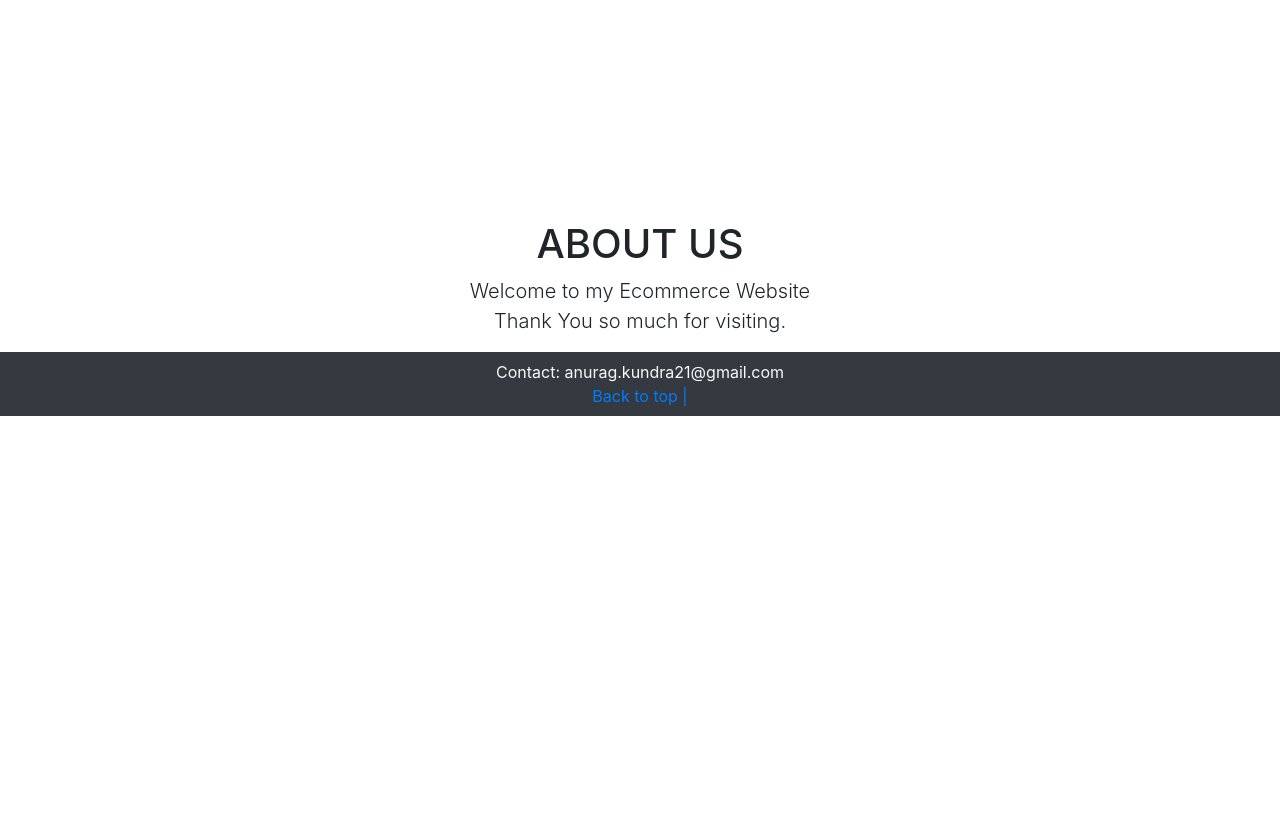
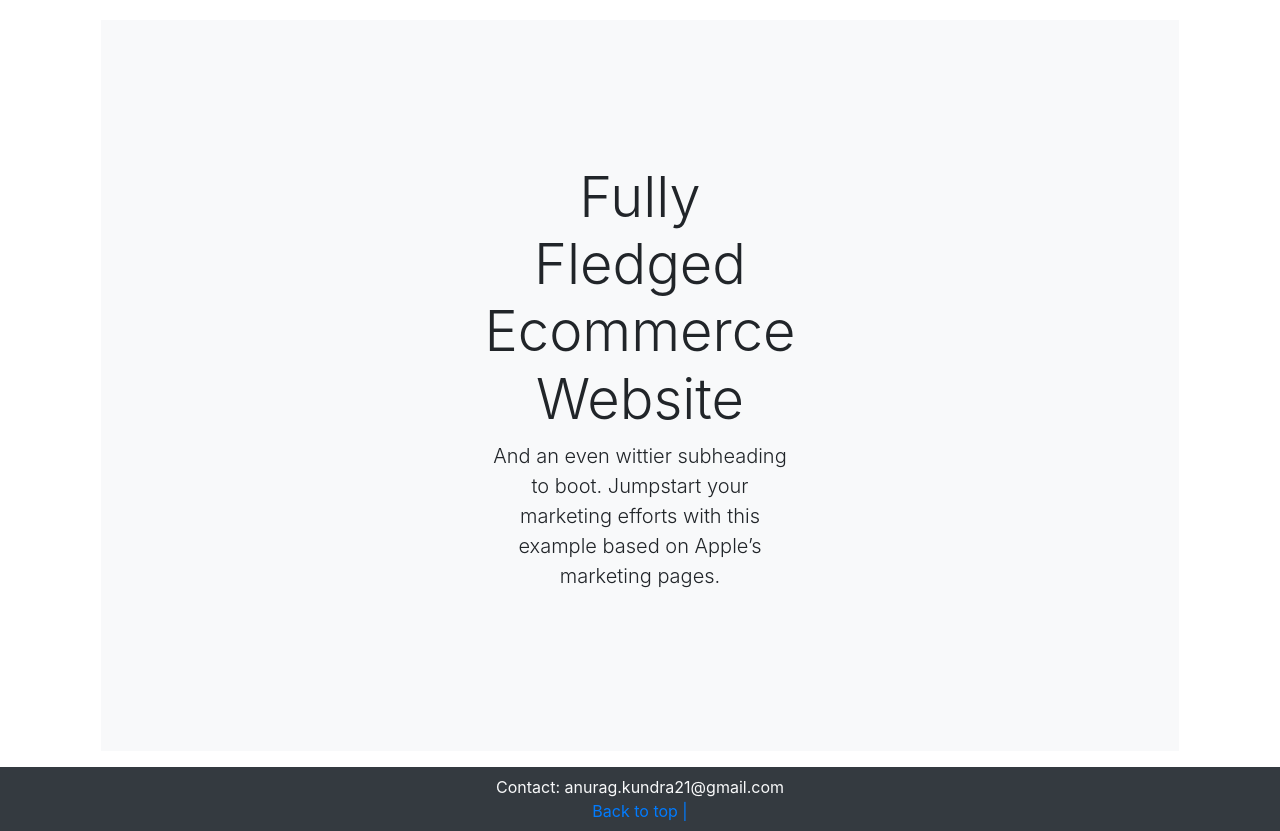
Before and after one commit to anuragkundra21/Django-Eccomerce, a Django app: page /store/about/ in a window 1280 px wide. Shown: the part 56-887 px from the top of the page. Before the commit the page ends 472 px from the top, so only its background shows below. Run offline with Django 3.2, Linux system fonts and the light colour scheme; some libraries are stand-ins or nearby versions.

Commit message:
ninth commit

```diff
--- a/templates/store/about.html
+++ b/templates/store/about.html
@@ -3,13 +3,17 @@
 {% block body %}
 <main role="main" class="container">
 
-  <div class="starter-template">
-    <h1>ABOUT US</h1>
-    <p class="lead">Welcome to my Ecommerce Website<br> Thank You so much for visiting.</p>
-  </div>
+  <div class="position-relative overflow-hidden p-3 p-md-5 m-md-3 text-center bg-light">
+      <div class="col-md-5 p-lg-5 mx-auto my-5">
+        <h1 class="display-4 fw-normal">Fully Fledged Ecommerce Website</h1>
+        <p class="lead fw-normal">And an even wittier subheading to boot. Jumpstart your marketing efforts with this example based on Apple’s marketing pages.</p>
+      </div>
+      <div class="product-device shadow-sm d-none d-md-block"></div>
+      <div class="product-device product-device-2 shadow-sm d-none d-md-block"></div>
+    </div>
 <style media="screen">
   .container{
-    margin-top: 220px;
+    margin-top: 20px;
     text-align: center;
   }
 </style>
```
Also changed, not shown: templates/store/home.html (+8 -5 lines), db.sqlite3.
